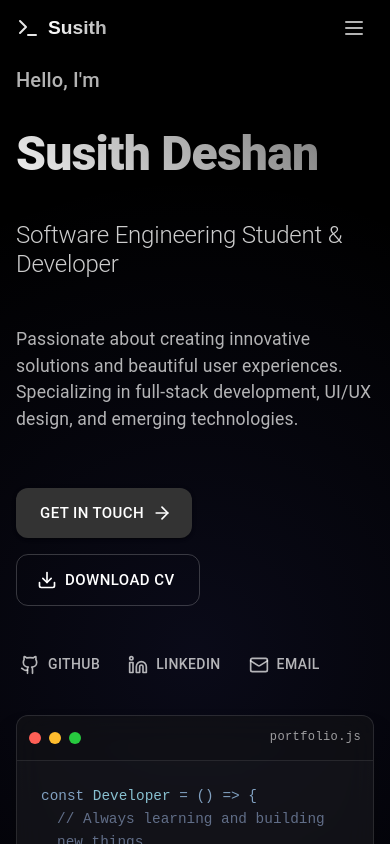
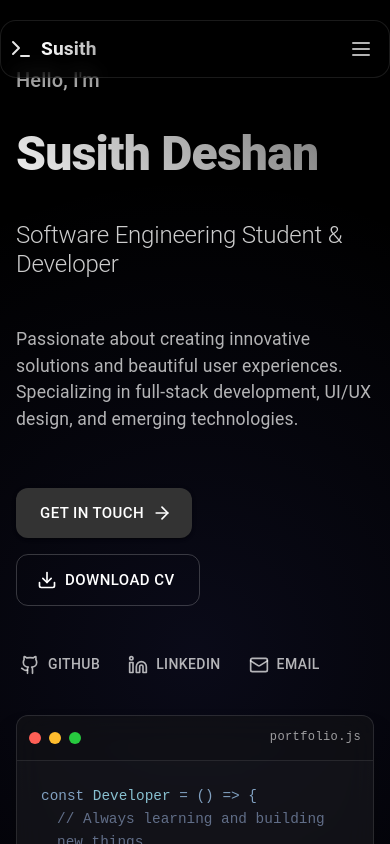
Before and after one commit to SusithD/my-portfolio, a Next.js app: page / in a window 390 px wide. Shown: the top 844 px of the page. Built offline with nearby package versions, Linux system fonts and the light colour scheme.

Commit message:
Enhance Navbar component

```diff
--- a/src/components/Navbar.jsx
+++ b/src/components/Navbar.jsx
@@ -1,14 +1,15 @@
 "use client";
 
 import React, { useState, useEffect } from 'react';
-import { Box, Container, IconButton, useTheme, useMediaQuery, Drawer, List, ListItem, ListItemText, ListItemIcon } from '@mui/material';
+import { Box, Container, IconButton, useTheme, useMediaQuery, Drawer, List, ListItem, ListItemText, ListItemIcon, Typography } from '@mui/material';
 import { motion, AnimatePresence } from 'framer-motion';
-import { Menu, X, Home, User, Code, Briefcase, FileText, Mail, ArrowUp, Terminal } from 'lucide-react';
+import { Menu, X, Home, User, Code, Briefcase, Mail, ArrowUp, Terminal, Github, Linkedin, Twitter, Palette } from 'lucide-react';
 
 const Navbar = () => {
   const [scrolled, setScrolled] = useState(false);
   const [mobileMenuOpen, setMobileMenuOpen] = useState(false);
   const [showBackToTop, setShowBackToTop] = useState(false);
+  const [activeSection, setActiveSection] = useState('home');
   const theme = useTheme();
   const isMobile = useMediaQuery(theme.breakpoints.down('md'));
 
@@ -22,6 +23,21 @@ const Navbar = () => {
       // Show back to top button after scrolling down
       const shouldShowBackToTop = window.scrollY > 500;
       setShowBackToTop(shouldShowBackToTop);
+
+      // Update active section based on scroll position
+      const sections = ['home', 'about', 'skills', 'projects', 'model3d', 'contact'];
+      const currentSection = sections.find(section => {
+        const element = document.getElementById(section);
+        if (element) {
+          const rect = element.getBoundingClientRect();
+          return rect.top <= 100 && rect.bottom >= 100;
+        }
+        return false;
+      });
+
+      if (currentSection) {
+        setActiveSection(currentSection);
+      }
     };
 
     window.addEventListener('scroll', handleScroll);
@@ -37,6 +53,7 @@ const Navbar = () => {
         behavior: 'smooth'
       });
       setMobileMenuOpen(false);
+      setActiveSection(id);
     }
   };
 
@@ -46,6 +63,7 @@ const Navbar = () => {
       top: 0,
       behavior: 'smooth'
     });
+    setActiveSection('home');
   };
 
   // Nav items
@@ -54,12 +72,20 @@ const Navbar = () => {
     { id: 'about', label: 'About', icon: <User size={18} /> },
     { id: 'skills', label: 'Skills', icon: <Code size={18} /> },
     { id: 'projects', label: 'Projects', icon: <Briefcase size={18} /> },
+    { id: 'model3d', label: '3D', icon: <Terminal size={18} /> },
     { id: 'contact', label: 'Contact', icon: <Mail size={18} /> }
+  ];
+
+  // Social links
+  const socialLinks = [
+    { id: 'github', icon: <Github size={18} />, url: 'https://github.com/SusithD' },
+    { id: 'linkedin', icon: <Linkedin size={18} />, url: 'https://www.linkedin.com/in/susith-deshan-alwis/' },
+    { id: 'behance', icon: <Palette size={18} />, url: 'https://www.behance.net/susithalwis' }
   ];
 
   return (
     <>
-      {/* Navbar */}
+      {/* Floating Navbar */}
       <Box
         component={motion.nav}
         initial={{ y: -100 }}
@@ -67,27 +93,37 @@ const Navbar = () => {
         transition={{ duration: 0.5 }}
         sx={{
           position: 'fixed',
-          top: 0,
-          left: 0,
-          right: 0,
+          top: '20px',
+          left: '0',
+          right: '0',
+          margin: '0 auto',
           zIndex: 1000,
+          width: 'auto',
+          minWidth: { xs: '90%', sm: '80%', md: '60%' },
+          maxWidth: '800px',
           backgroundColor: scrolled
             ? 'rgba(0, 0, 0, 0.8)'
-            : 'transparent',
-          backdropFilter: scrolled ? 'blur(10px)' : 'none',
-          borderBottom: scrolled
-            ? '1px solid rgba(255, 255, 255, 0.1)'
-            : 'none',
+            : 'rgba(0, 0, 0, 0.4)',
+          backdropFilter: 'blur(10px)',
+          borderRadius: '16px',
+          border: '1px solid rgba(255, 255, 255, 0.1)',
+          boxShadow: scrolled
+            ? '0 10px 30px rgba(0, 0, 0, 0.3)'
+            : '0 5px 15px rgba(0, 0, 0, 0.2)',
           transition: 'all 0.3s ease',
-          py: 1
+          py: 1,
+          px: { xs: 1, sm: 2, md: 3 },
+          display: 'flex',
+          justifyContent: 'center',
+          alignItems: 'center'
         }}
       >
-        <Container maxWidth="lg">
         <Box
           sx={{
             display: 'flex',
             justifyContent: 'space-between',
-              alignItems: 'center'
+            alignItems: 'center',
+            width: '100%'
           }}
         >
           {/* Logo */}
@@ -103,8 +139,8 @@ const Navbar = () => {
             }}
           >
             <Terminal size={24} color="rgba(255, 255, 255, 0.9)" />
-              <Box
-                component="span"
+            <Typography
+              variant="h6"
               sx={{
                 ml: 1,
                 fontWeight: 700,
@@ -116,7 +152,7 @@ const Navbar = () => {
               }}
             >
               Susith
-              </Box>
+            </Typography>
           </Box>
 
           {/* Desktop Navigation */}
@@ -128,7 +164,9 @@ const Navbar = () => {
               transition={{ delay: 0.2 }}
               sx={{
                 display: 'flex',
-                  gap: 2
+                gap: 1,
+                justifyContent: 'center',
+                flex: 1
               }}
             >
               {navItems.map((item) => (
@@ -139,11 +177,16 @@ const Navbar = () => {
                   whileTap={{ scale: 0.95 }}
                   onClick={() => scrollToSection(item.id)}
                   sx={{
-                      background: 'transparent',
+                    background: activeSection === item.id
+                      ? 'rgba(255, 255, 255, 0.1)'
+                      : 'transparent',
                     border: 'none',
-                      color: 'rgba(255, 255, 255, 0.7)',
+                    color: activeSection === item.id
+                      ? '#fff'
+                      : 'rgba(255, 255, 255, 0.7)',
                     cursor: 'pointer',
                     p: 1,
+                    px: 2,
                     borderRadius: '8px',
                     display: 'flex',
                     alignItems: 'center',
@@ -159,6 +202,48 @@ const Navbar = () => {
                   <Box component="span" sx={{ fontWeight: 500 }}>
                     {item.label}
                   </Box>
+                </Box>
+              ))}
+            </Box>
+          )}
+
+          {/* Social Links (Desktop) */}
+          {!isMobile && (
+            <Box
+              component={motion.div}
+              initial={{ opacity: 0 }}
+              animate={{ opacity: 1 }}
+              transition={{ delay: 0.3 }}
+              sx={{
+                display: 'flex',
+                gap: 1
+              }}
+            >
+              {socialLinks.map((link) => (
+                <Box
+                  key={link.id}
+                  component={motion.a}
+                  href={link.url}
+                  target="_blank"
+                  rel="noopener noreferrer"
+                  whileHover={{ y: -5, scale: 1.1 }}
+                  whileTap={{ scale: 0.9 }}
+                  sx={{
+                    color: 'rgba(255, 255, 255, 0.7)',
+                    cursor: 'pointer',
+                    p: 1,
+                    borderRadius: '8px',
+                    display: 'flex',
+                    alignItems: 'center',
+                    justifyContent: 'center',
+                    transition: 'all 0.3s ease',
+                    '&:hover': {
+                      color: '#fff',
+                      backgroundColor: 'rgba(255, 255, 255, 0.05)'
+                    }
+                  }}
+                >
+                  {link.icon}
                 </Box>
               ))}
             </Box>
@@ -180,7 +265,6 @@ const Navbar = () => {
             </IconButton>
           )}
         </Box>
-        </Container>
       </Box>
 
       {/* Mobile Menu Drawer */}
@@ -219,7 +303,12 @@ const Navbar = () => {
               button
               onClick={() => scrollToSection(item.id)}
               sx={{
-                color: 'rgba(255, 255, 255, 0.7)',
+                color: activeSection === item.id
+                  ? '#fff'
+                  : 'rgba(255, 255, 255, 0.7)',
+                backgroundColor: activeSection === item.id
+                  ? 'rgba(255, 255, 255, 0.1)'
+                  : 'transparent',
                 '&:hover': {
                   color: '#fff',
                   backgroundColor: 'rgba(255, 255, 255, 0.05)'
@@ -233,6 +322,40 @@ const Navbar = () => {
             </ListItem>
           ))}
         </List>
+        <Box sx={{ p: 2, mt: 'auto', borderTop: '1px solid rgba(255, 255, 255, 0.1)' }}>
+          <Typography variant="body2" sx={{ color: 'rgba(255, 255, 255, 0.5)', mb: 1 }}>
+            Connect with me
+          </Typography>
+          <Box sx={{ display: 'flex', gap: 1 }}>
+            {socialLinks.map((link) => (
+              <Box
+                key={link.id}
+                component={motion.a}
+                href={link.url}
+                target="_blank"
+                rel="noopener noreferrer"
+                whileHover={{ y: -5, scale: 1.1 }}
+                whileTap={{ scale: 0.9 }}
+                sx={{
+                  color: 'rgba(255, 255, 255, 0.7)',
+                  cursor: 'pointer',
+                  p: 1,
+                  borderRadius: '8px',
+                  display: 'flex',
+                  alignItems: 'center',
+                  justifyContent: 'center',
+                  transition: 'all 0.3s ease',
+                  '&:hover': {
+                    color: '#fff',
+                    backgroundColor: 'rgba(255, 255, 255, 0.05)'
+                  }
+                }}
+              >
+                {link.icon}
+              </Box>
+            ))}
+          </Box>
+        </Box>
       </Drawer>
 
       {/* Back to Top Button */}
```
Lines whose indentation alone changed are shown as unchanged.
